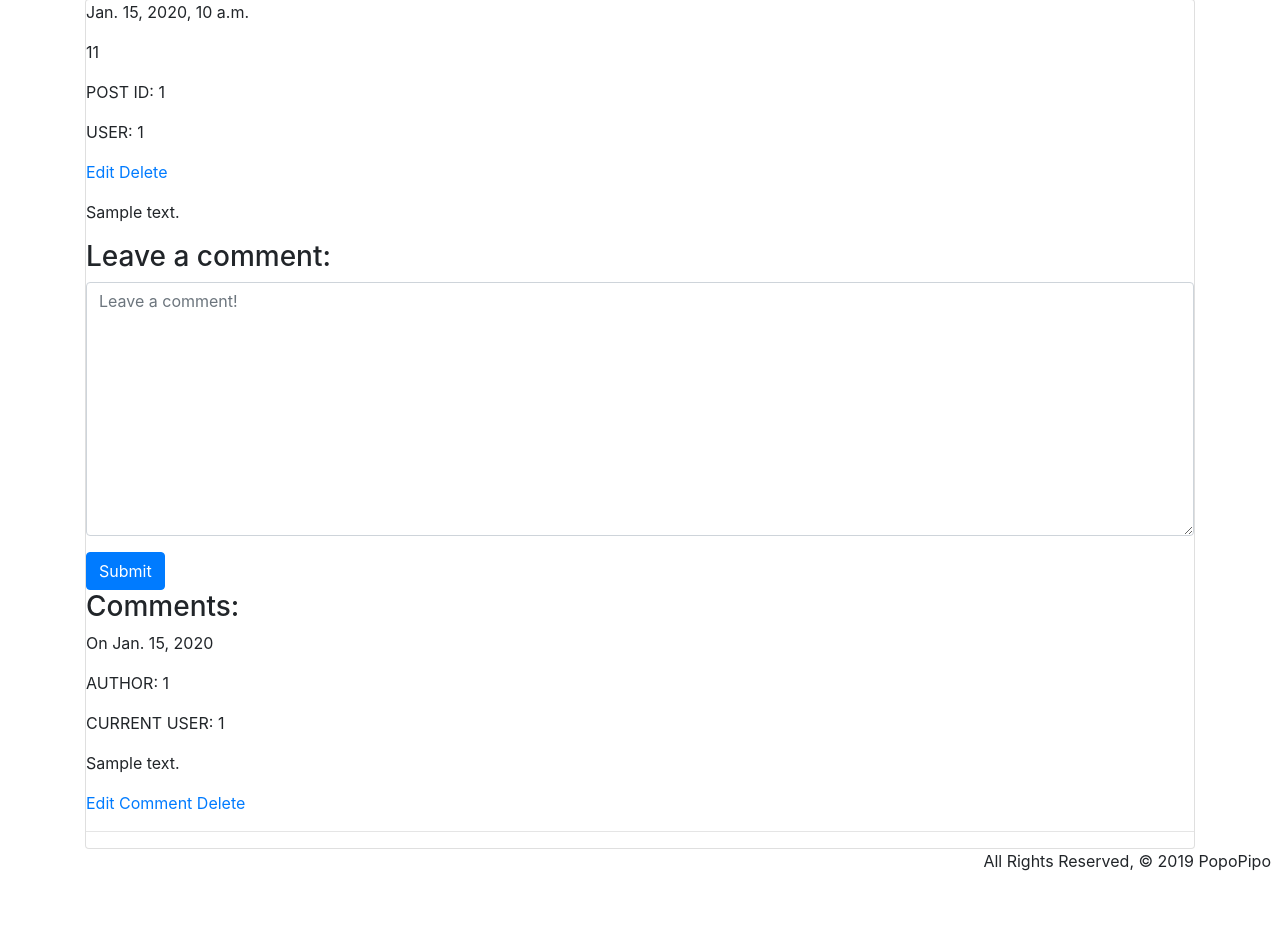
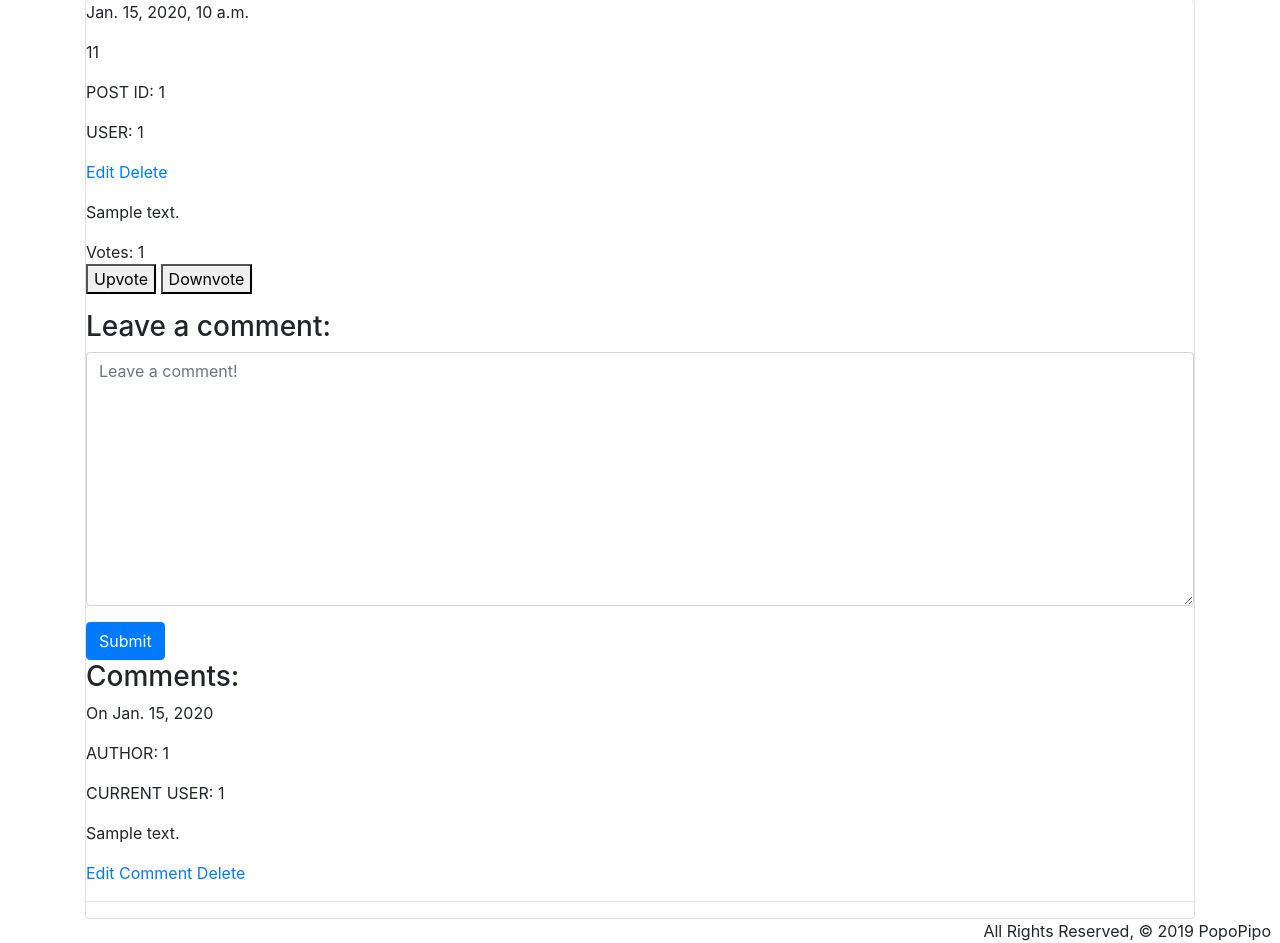
Before and after one commit to robified/mi_popopipo, a Django app: page /post/1/ in a window 1280 px wide. Shown: the part 209-1152 px from the top of the page. Before the commit the page ends 1080 px from the top, so only its background shows below. Run offline with Django 3.2, Linux system fonts and the light colour scheme; a user stored in the database is signed in; tables that the repository leaves empty hold one stand-in row (values such as "Sample post"); some libraries are stand-ins or nearby versions.

Commit message:
add template buttons

```diff
--- a/main_app/templates/blog/detail.html
+++ b/main_app/templates/blog/detail.html
@@ -45,6 +45,10 @@ form.body: The text area for writing a comment. We need this to render the empty
     <a href="{% url 'post_delete' post.id %}">Delete</a>
     {% endif %}
     <p>{{ post.body | linebreaks }}</p>
+    <p>Votes: {{post.votes  }}
+    </br>
+    <button>Upvote</button>
+    <button>Downvote</button>
     <h3>Leave a comment:</h3>
     <form action="/post/{{ post.id }}/" method="post">
         {% csrf_token %}
```
